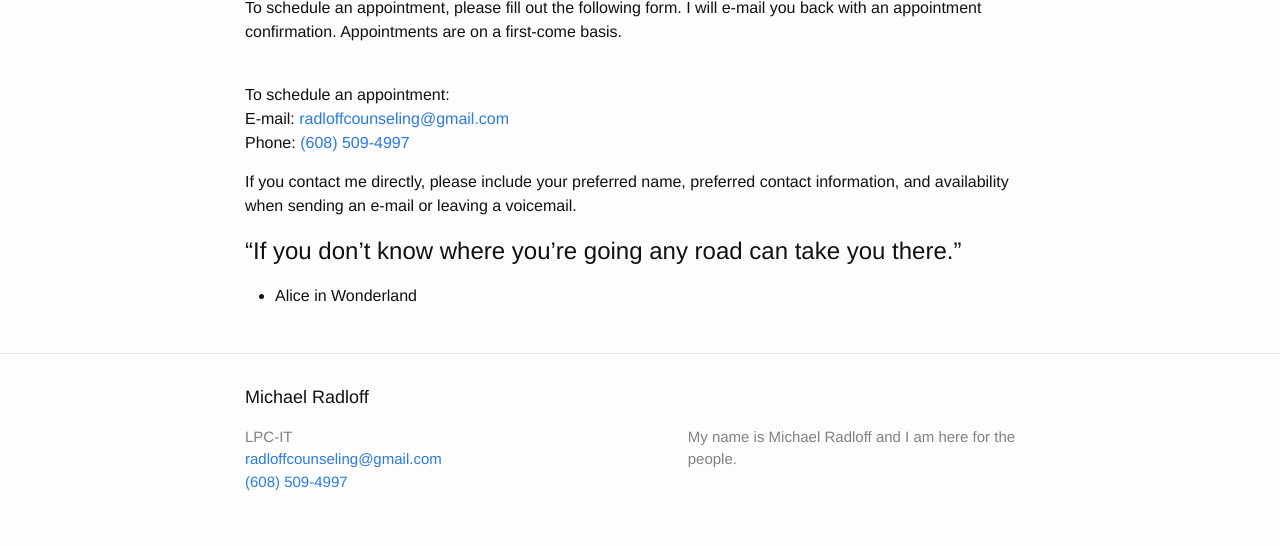
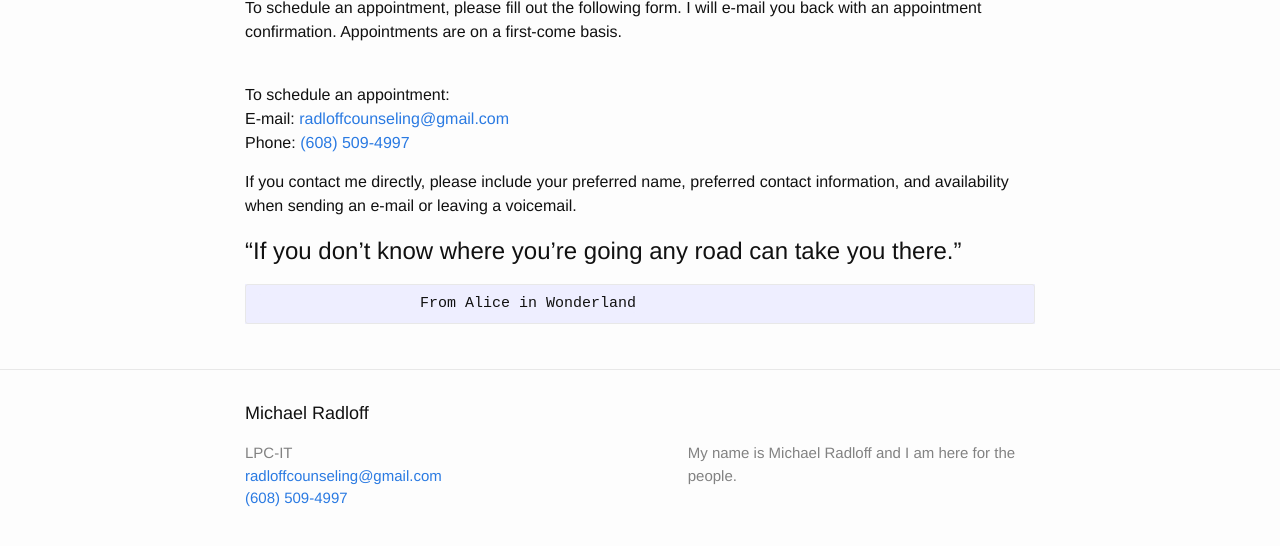
Before and after one commit to mradloff/mradloff, a Jekyll site: the page built from pages/contact.md, in a window 1280 px wide and 900 px high, scrolled down 702 px, cut to the strip 330-876 px from the top of the window. Built offline with Jekyll 4.4.1, drawn with Linux system fonts in a browser that asks for light colours.

Commit message:
Update contact.md

```diff
--- a/pages/contact.md
+++ b/pages/contact.md
@@ -31,4 +31,4 @@ To schedule an appointment, please fill out the following form. I will e-mail yo
 If you contact me directly, please include your preferred name, preferred contact information, and availability when sending an e-mail or leaving a voicemail.
 
 ## "If you don't know where you're going any road can take you there."
-- Alice in Wonderland
+                      From Alice in Wonderland
```
